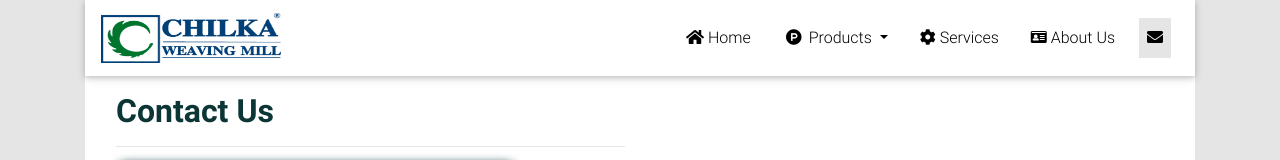
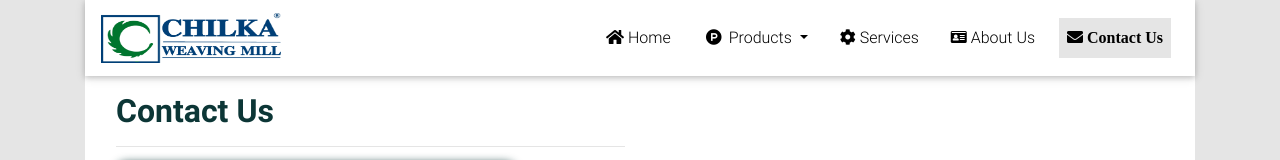
Before and after one commit to prathamesh88-github/chilka-weaving-mill, a plain HTML site: page contact.html in a window 1280 px wide. Shown: the top 160 px of the page. Drawn offline with Linux system fonts and the light colour scheme; some packages are replaced by stand-ins of ours; grey boxes are pictures that could not be loaded; a script that the page names is missing.

Commit message:
Update contact.html

```diff
--- a/contact.html
+++ b/contact.html
@@ -61,7 +61,7 @@
 
                     <li class="nav-item active px-2">
                         <a href="contact.html" class="nav-link">
-                            <i class="fa fa-envelope"></i>
+                            <i class="fa fa-envelope"> Contact Us</i>
 
                         </a>
                     </li>
```
